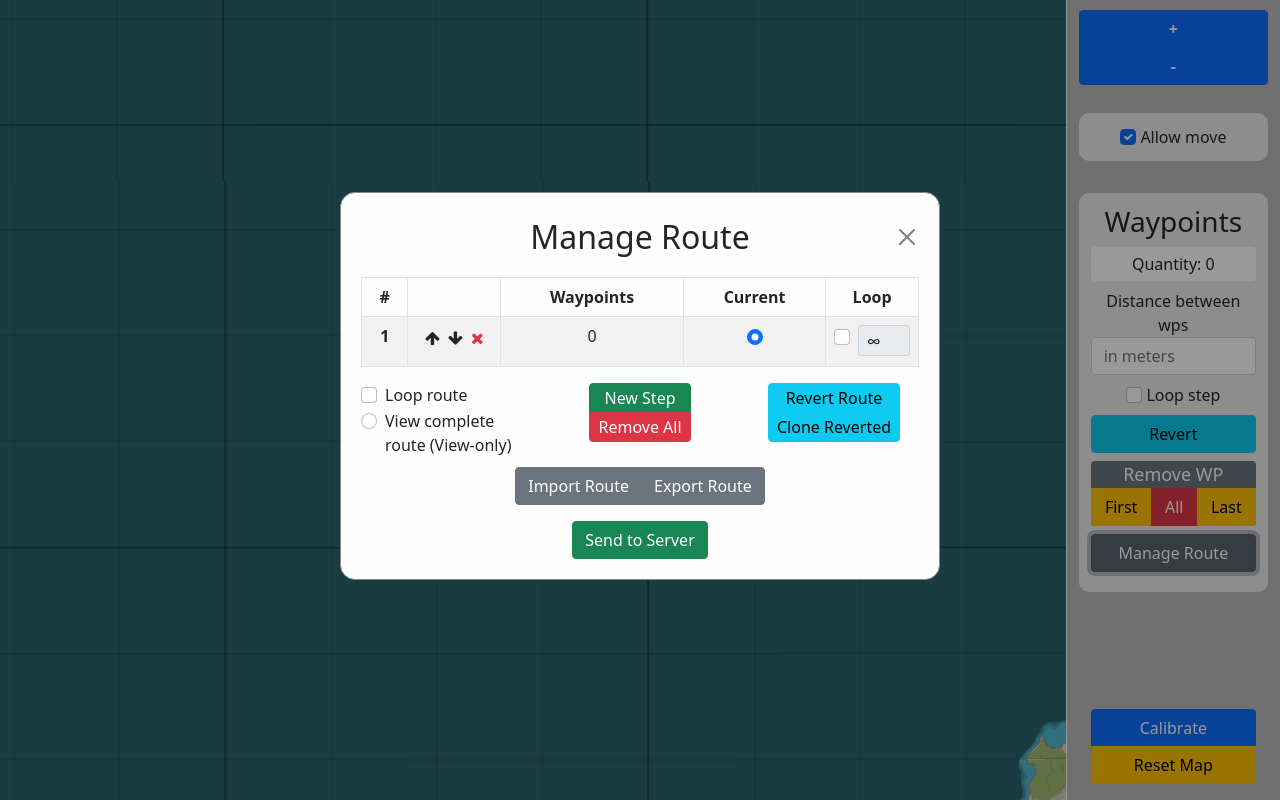
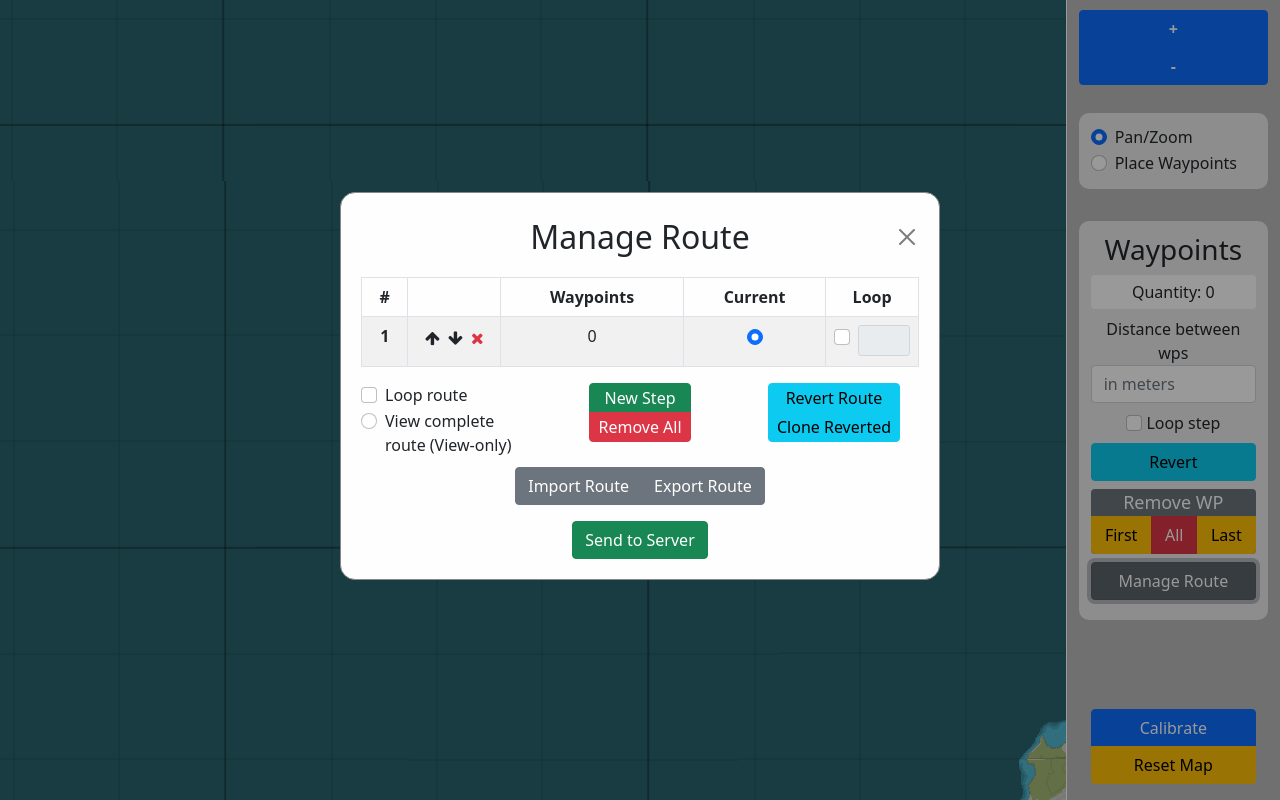
Before and after one commit to Levyks/stormworks-path-drawer, a website: page public/index.html in a window 1280 px wide. Both pictures are taken after a click on the button "Manage Route". Drawn offline with Linux system fonts and the light colour scheme.

Commit message:
changed 'allow move' cb to a easier to understand radio group

```diff
--- a/public/index.html
+++ b/public/index.html
@@ -27,11 +27,19 @@
                 </div>
                 <div class="row mb-2">
                     <div class="allow-move-div-wrapper div-section-wrapper">
-                        <div class="allow-move-div div-section">
-                            <input class="form-check-input" type="checkbox" checked id="move-cb">
-                            <label class="" for="move-cb">
-                                Allow move
-                            </label>
+                        <div class="allow-move-div div-section text-start">
+                            <div class="form-check">
+                                <input class="form-check-input" type="radio" name="move-radio" id="panzoom-move-radio" value="panNzoom" checked>
+                                <label class="form-check-label" for="panzoom-move-radio">
+                                  Pan/Zoom
+                                </label>
+                            </div>
+                            <div class="form-check">
+                                <input class="form-check-input" type="radio" name="move-radio" value="placeWP" id="plcwp-move-radio">
+                                <label class="form-check-label" for="plcwp-move-radio">
+                                  Place Waypoints
+                                </label>
+                            </div>
                         </div>
                     </div>
                 </div>
--- a/public/js/main.js
+++ b/public/js/main.js
@@ -167,8 +167,8 @@ $(function(){
     };
 
     let allowMove=true;
-    $("#move-cb").change((e)=>{
-        allowMove = e.target.checked;
+    $('input[type=radio][name=move-radio]').change((e)=>{
+        allowMove = (e.target.value == "panNzoom");
     })
 
     $("#loop-step-cb").change((e)=>{
@@ -543,7 +543,7 @@ $(function(){
                 <div class="form-check">
                     <input class="form-check-input loop-step-table-cb" value="${count}" type="checkbox" ${route[count].loop ? "checked" : ""}>
                     <div class="form-group input-group-sm">
-                        <input type="text" class="form-control input-sm loop-quantity-input" value="&#8734" id="loop-quantity-input-${count}" step="${count}" ${routeStep.loop ? "" : "disabled"}>
+                        <input type="text" class="form-control input-sm loop-quantity-input" id="loop-quantity-input-${count}" step="${count}" ${routeStep.loop && !routeStep.loopQuantity ? 'value="&#8734"' : ''} ${routeStep.loop ? "" : "disabled"}>
                     </div>
                 </div>
             </td>
@@ -567,7 +567,9 @@ $(function(){
             if(stepClicked == currentRouteStep){
                 $("#loop-step-cb").prop("checked", e.target.checked);
             }
-            $(`#loop-quantity-input-${stepClicked}`).prop("disabled", !e.target.checked);
+            const loopInput = $(`#loop-quantity-input-${stepClicked}`);
+            loopInput.val(e.target.checked ? '∞' : '');
+            loopInput.prop("disabled", !e.target.checked);
         });
 
         const deleteBtns = $(".delete-step-btn");
```
